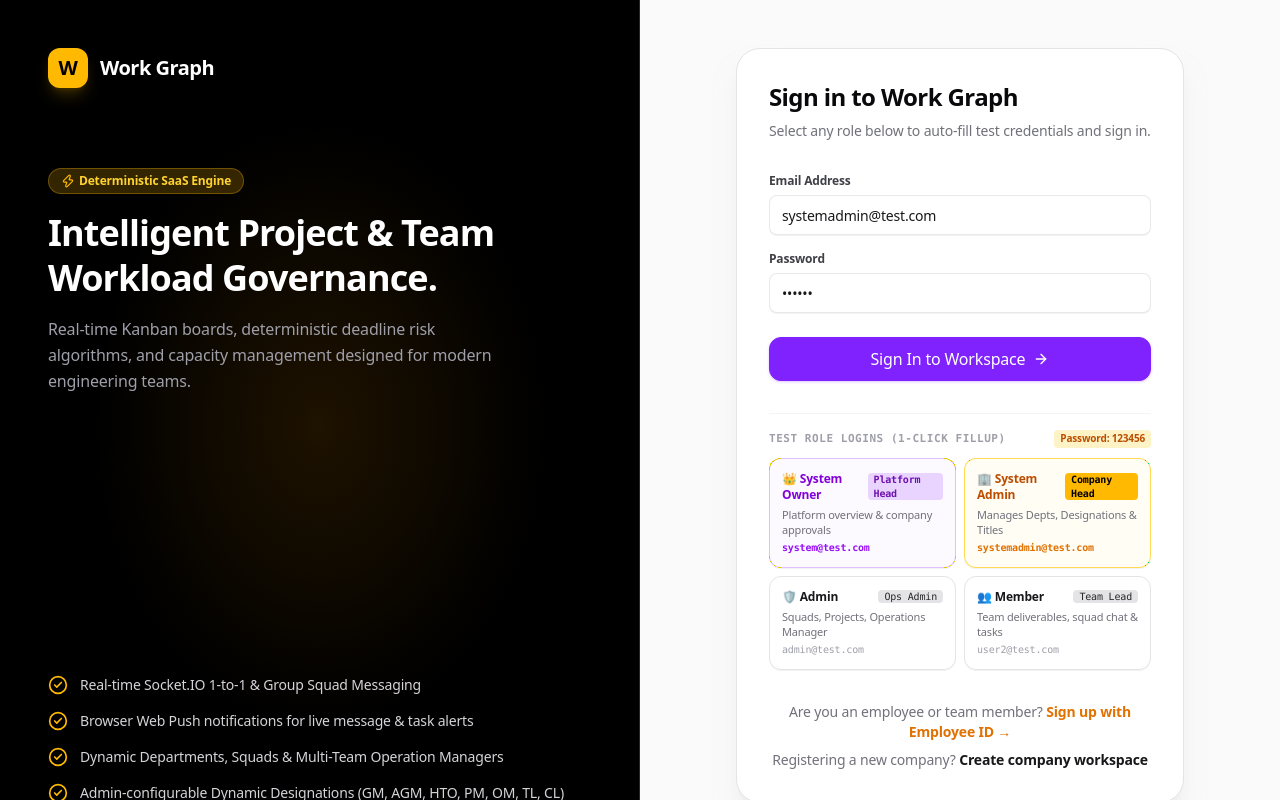
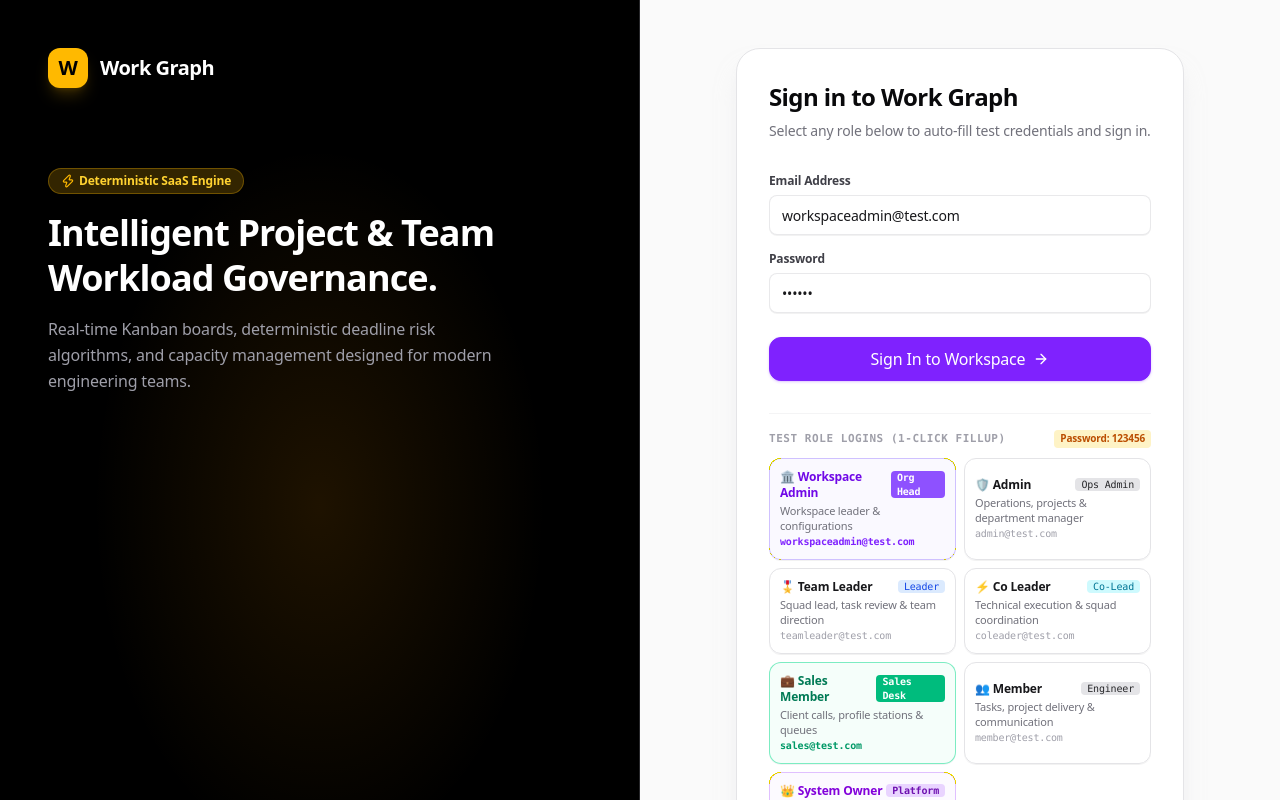
Before and after one commit to ahanaf607307/WorkGraph-frontend, a Next.js app: page /login in a window 1280 px wide. Shown: the top 800 px of the page. Built offline with nearby package versions, Linux system fonts and the light colour scheme; no server answers.

Commit message:
Update authentication screen with workspace admin credentials and provide registration link copy tool

```diff
--- a/src/view/auth/LoginView.tsx
+++ b/src/view/auth/LoginView.tsx
@@ -26,7 +26,7 @@ export const LoginView: React.FC = () => {
   } = useForm<LoginFormData>({
     resolver: zodResolver(loginSchema),
     defaultValues: {
-      email: "systemadmin@test.com",
+      email: "workspaceadmin@test.com",
       password: "123456",
     },
   });
@@ -152,43 +152,29 @@ export const LoginView: React.FC = () => {
             </div>
 
             <div className="grid grid-cols-1 sm:grid-cols-2 gap-2">
-              {/* System Owner */}
+
+
+              {/* Workspace Admin */}
               <button
                 type="button"
-                onClick={() => setDemoAccount("system@test.com", "System Owner")}
-                className="p-3 text-xs font-medium text-left rounded-xl border border-purple-300/80 dark:border-purple-700/60 bg-purple-50/50 dark:bg-purple-950/20 hover:border-purple-500 hover:bg-purple-100/60 dark:hover:bg-purple-900/30 transition-all cursor-pointer shadow-2xs group"
+                onClick={() => setDemoAccount("workspaceadmin@test.com", "Workspace Admin")}
+                className="p-2.5 text-xs font-medium text-left rounded-xl border border-violet-300/80 dark:border-violet-700/60 bg-violet-50/50 dark:bg-violet-950/20 hover:border-violet-500 hover:bg-violet-100/60 dark:hover:bg-violet-900/30 transition-all cursor-pointer shadow-2xs group"
               >
                 <div className="flex items-center justify-between">
-                  <span className="font-extrabold text-purple-700 dark:text-purple-300 flex items-center gap-1.5">
-                    👑 System Owner
+                  <span className="font-extrabold text-violet-700 dark:text-violet-400 flex items-center gap-1.5">
+                    🏛️ Workspace Admin
                   </span>
-                  <span className="text-3xs font-mono font-bold bg-purple-200 dark:bg-purple-800 text-purple-800 dark:text-purple-200 px-1.5 py-0.2 rounded">Platform Head</span>
+                  <span className="text-3xs font-mono font-bold bg-violet-500 text-white px-1.5 py-0.2 rounded">Org Head</span>
                 </div>
-                <div className="text-2xs text-zinc-500 dark:text-zinc-400 mt-1">Platform overview & company approvals</div>
-                <div className="text-3xs text-purple-600 dark:text-purple-400 font-mono mt-1 font-semibold">system@test.com</div>
-              </button>
-
-              {/* System Admin */}
-              <button
-                type="button"
-                onClick={() => setDemoAccount("systemadmin@test.com", "System Admin")}
-                className="p-3 text-xs font-medium text-left rounded-xl border border-amber-300/80 dark:border-amber-700/60 bg-amber-50/50 dark:bg-amber-950/20 hover:border-amber-500 hover:bg-amber-100/60 dark:hover:bg-amber-900/30 transition-all cursor-pointer shadow-2xs group"
-              >
-                <div className="flex items-center justify-between">
-                  <span className="font-extrabold text-amber-700 dark:text-amber-400 flex items-center gap-1.5">
-                    🏢 System Admin
-                  </span>
-                  <span className="text-3xs font-mono font-bold bg-amber-400 text-black px-1.5 py-0.2 rounded">Company Head</span>
-                </div>
-                <div className="text-2xs text-zinc-500 dark:text-zinc-400 mt-1">Manages Depts, Designations & Titles</div>
-                <div className="text-3xs text-amber-600 dark:text-amber-400 font-mono mt-1 font-semibold">systemadmin@test.com</div>
+                <div className="text-2xs text-zinc-500 dark:text-zinc-400 mt-0.5">Workspace leader & configurations</div>
+                <div className="text-3xs text-violet-600 dark:text-violet-400 font-mono mt-0.5 font-semibold">workspaceadmin@test.com</div>
               </button>
 
               {/* Admin */}
               <button
                 type="button"
                 onClick={() => setDemoAccount("admin@test.com", "Admin")}
-                className="p-3 text-xs font-medium text-left rounded-xl border border-zinc-200 dark:border-zinc-800 hover:border-orange-400 dark:hover:border-orange-400 hover:bg-zinc-50 dark:hover:bg-zinc-800/80 transition-all cursor-pointer shadow-2xs group"
+                className="p-2.5 text-xs font-medium text-left rounded-xl border border-zinc-200 dark:border-zinc-800 hover:border-orange-400 dark:hover:border-orange-400 hover:bg-zinc-50 dark:hover:bg-zinc-800/80 transition-all cursor-pointer shadow-2xs group"
               >
                 <div className="flex items-center justify-between">
                   <span className="font-bold text-zinc-900 dark:text-white flex items-center gap-1.5">
@@ -196,39 +182,97 @@ export const LoginView: React.FC = () => {
                   </span>
                   <span className="text-3xs font-mono bg-zinc-200 dark:bg-zinc-700 text-zinc-800 dark:text-zinc-200 px-1.5 py-0.2 rounded">Ops Admin</span>
                 </div>
-                <div className="text-2xs text-zinc-500 dark:text-zinc-400 mt-1">Squads, Projects, Operations Manager</div>
-                <div className="text-3xs text-zinc-400 font-mono mt-1">admin@test.com</div>
+                <div className="text-2xs text-zinc-500 dark:text-zinc-400 mt-0.5">Operations, projects & department manager</div>
+                <div className="text-3xs text-zinc-400 font-mono mt-0.5">admin@test.com</div>
+              </button>
+
+              {/* Team Leader */}
+              <button
+                type="button"
+                onClick={() => setDemoAccount("teamleader@test.com", "Team Leader")}
+                className="p-2.5 text-xs font-medium text-left rounded-xl border border-zinc-200 dark:border-zinc-800 hover:border-blue-400 dark:hover:border-blue-400 hover:bg-zinc-50 dark:hover:bg-zinc-800/80 transition-all cursor-pointer shadow-2xs group"
+              >
+                <div className="flex items-center justify-between">
+                  <span className="font-bold text-zinc-900 dark:text-white flex items-center gap-1.5">
+                    🎖️ Team Leader
+                  </span>
+                  <span className="text-3xs font-mono bg-blue-100 dark:bg-blue-950/60 text-blue-700 dark:text-blue-300 px-1.5 py-0.2 rounded">Leader</span>
+                </div>
+                <div className="text-2xs text-zinc-500 dark:text-zinc-400 mt-0.5">Squad lead, task review & team direction</div>
+                <div className="text-3xs text-zinc-400 font-mono mt-0.5">teamleader@test.com</div>
+              </button>
+
+              {/* Co Leader */}
+              <button
+                type="button"
+                onClick={() => setDemoAccount("coleader@test.com", "Co Leader")}
+                className="p-2.5 text-xs font-medium text-left rounded-xl border border-zinc-200 dark:border-zinc-800 hover:border-cyan-400 dark:hover:border-cyan-400 hover:bg-zinc-50 dark:hover:bg-zinc-800/80 transition-all cursor-pointer shadow-2xs group"
+              >
+                <div className="flex items-center justify-between">
+                  <span className="font-bold text-zinc-900 dark:text-white flex items-center gap-1.5">
+                    ⚡ Co Leader
+                  </span>
+                  <span className="text-3xs font-mono bg-cyan-100 dark:bg-cyan-950/60 text-cyan-700 dark:text-cyan-300 px-1.5 py-0.2 rounded">Co-Lead</span>
+                </div>
+                <div className="text-2xs text-zinc-500 dark:text-zinc-400 mt-0.5">Technical execution & squad coordination</div>
+                <div className="text-3xs text-zinc-400 font-mono mt-0.5">coleader@test.com</div>
+              </button>
+
+              {/* Sales Member */}
+              <button
+                type="button"
+                onClick={() => setDemoAccount("sales@test.com", "Sales Member")}
+                className="p-2.5 text-xs font-medium text-left rounded-xl border border-emerald-300/80 dark:border-emerald-700/60 bg-emerald-50/50 dark:bg-emerald-950/20 hover:border-emerald-500 hover:bg-emerald-100/60 dark:hover:bg-emerald-900/30 transition-all cursor-pointer shadow-2xs group"
+              >
+                <div className="flex items-center justify-between">
+                  <span className="font-extrabold text-emerald-700 dark:text-emerald-400 flex items-center gap-1.5">
+                    💼 Sales Member
+                  </span>
+                  <span className="text-3xs font-mono font-bold bg-emerald-500 text-white px-1.5 py-0.2 rounded">Sales Desk</span>
+                </div>
+                <div className="text-2xs text-zinc-500 dark:text-zinc-400 mt-0.5">Client calls, profile stations & queues</div>
+                <div className="text-3xs text-emerald-600 dark:text-emerald-400 font-mono mt-0.5 font-semibold">sales@test.com</div>
               </button>
 
               {/* Member */}
               <button
                 type="button"
-                onClick={() => setDemoAccount("user2@test.com", "Member")}
-                className="p-3 text-xs font-medium text-left rounded-xl border border-zinc-200 dark:border-zinc-800 hover:border-orange-400 dark:hover:border-orange-400 hover:bg-zinc-50 dark:hover:bg-zinc-800/80 transition-all cursor-pointer shadow-2xs group"
+                onClick={() => setDemoAccount("member@test.com", "Member")}
+                className="p-2.5 text-xs font-medium text-left rounded-xl border border-zinc-200 dark:border-zinc-800 hover:border-neutral-400 dark:hover:border-neutral-400 hover:bg-zinc-50 dark:hover:bg-zinc-800/80 transition-all cursor-pointer shadow-2xs group"
               >
                 <div className="flex items-center justify-between">
                   <span className="font-bold text-zinc-900 dark:text-white flex items-center gap-1.5">
                     👥 Member
                   </span>
-                  <span className="text-3xs font-mono bg-zinc-200 dark:bg-zinc-700 text-zinc-800 dark:text-zinc-200 px-1.5 py-0.2 rounded">Team Lead</span>
+                  <span className="text-3xs font-mono bg-zinc-200 dark:bg-zinc-700 text-zinc-800 dark:text-zinc-200 px-1.5 py-0.2 rounded">Engineer</span>
                 </div>
-                <div className="text-2xs text-zinc-500 dark:text-zinc-400 mt-1">Team deliverables, squad chat & tasks</div>
-                <div className="text-3xs text-zinc-400 font-mono mt-1">user2@test.com</div>
+                <div className="text-2xs text-zinc-500 dark:text-zinc-400 mt-0.5">Tasks, project delivery & communication</div>
+                <div className="text-3xs text-zinc-400 font-mono mt-0.5">member@test.com</div>
+              </button>
+
+              {/* System Owner */}
+              <button
+                type="button"
+                onClick={() => setDemoAccount("system@test.com", "System Owner")}
+                className="p-2.5 text-xs font-medium text-left rounded-xl border border-purple-300/80 dark:border-purple-700/60 bg-purple-50/50 dark:bg-purple-950/20 hover:border-purple-500 hover:bg-purple-100/60 dark:hover:bg-purple-900/30 transition-all cursor-pointer shadow-2xs group"
+              >
+                <div className="flex items-center justify-between">
+                  <span className="font-extrabold text-purple-700 dark:text-purple-300 flex items-center gap-1.5">
+                    👑 System Owner
+                  </span>
+                  <span className="text-3xs font-mono font-bold bg-purple-200 dark:bg-purple-800 text-purple-800 dark:text-purple-200 px-1.5 py-0.2 rounded">Platform</span>
+                </div>
+                <div className="text-2xs text-zinc-500 dark:text-zinc-400 mt-0.5">Platform superadmin & workspace approvals</div>
+                <div className="text-3xs text-purple-600 dark:text-purple-400 font-mono mt-0.5 font-semibold">system@test.com</div>
               </button>
             </div>
           </div>
 
-          <div className="text-center text-sm text-zinc-500 space-y-2">
+          <div className="text-center text-sm text-zinc-500">
             <div>
               Are you an employee or team member?{" "}
               <Link href="/register/member" className="font-bold text-amber-600 dark:text-amber-400 hover:underline cursor-pointer">
                 Sign up with Employee ID →
-              </Link>
-            </div>
-            <div>
-              Registering a new company?{" "}
-              <Link href="/register" className="font-bold text-zinc-900 dark:text-white hover:underline cursor-pointer">
-                Create company workspace
               </Link>
             </div>
           </div>
```
Also changed, not shown: src/view/system-owner/WorkspaceRegistryView.tsx (+22 -4 lines).
